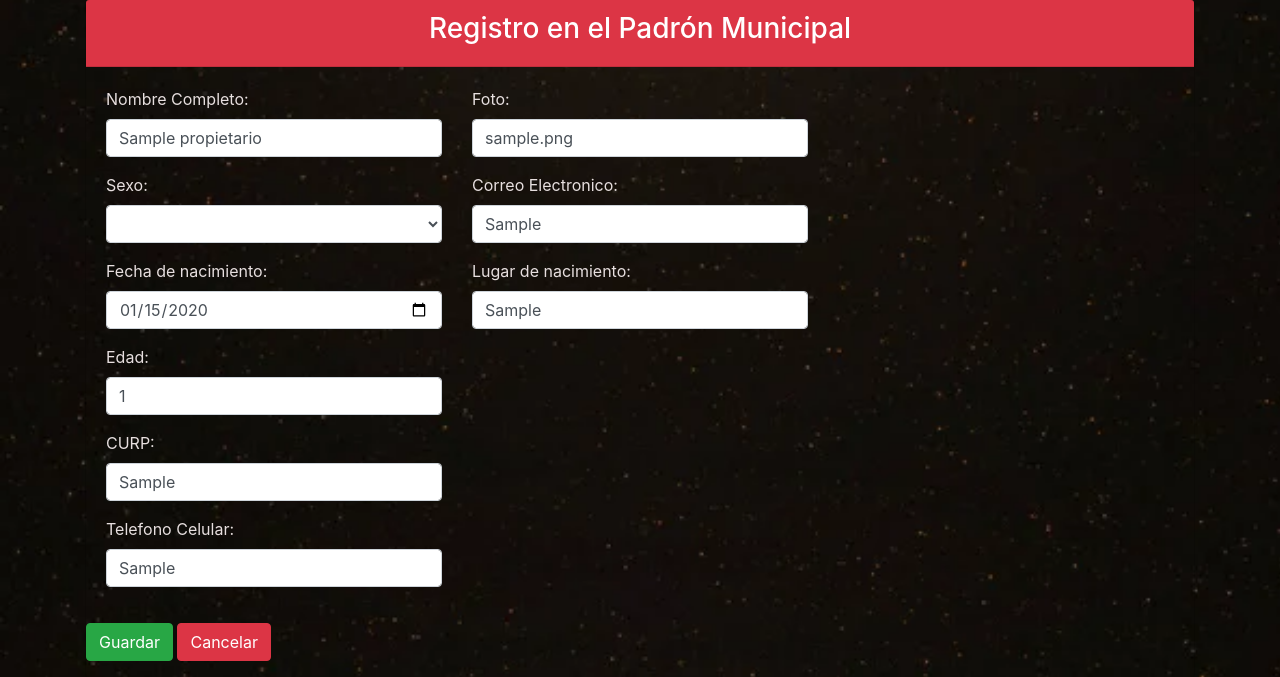
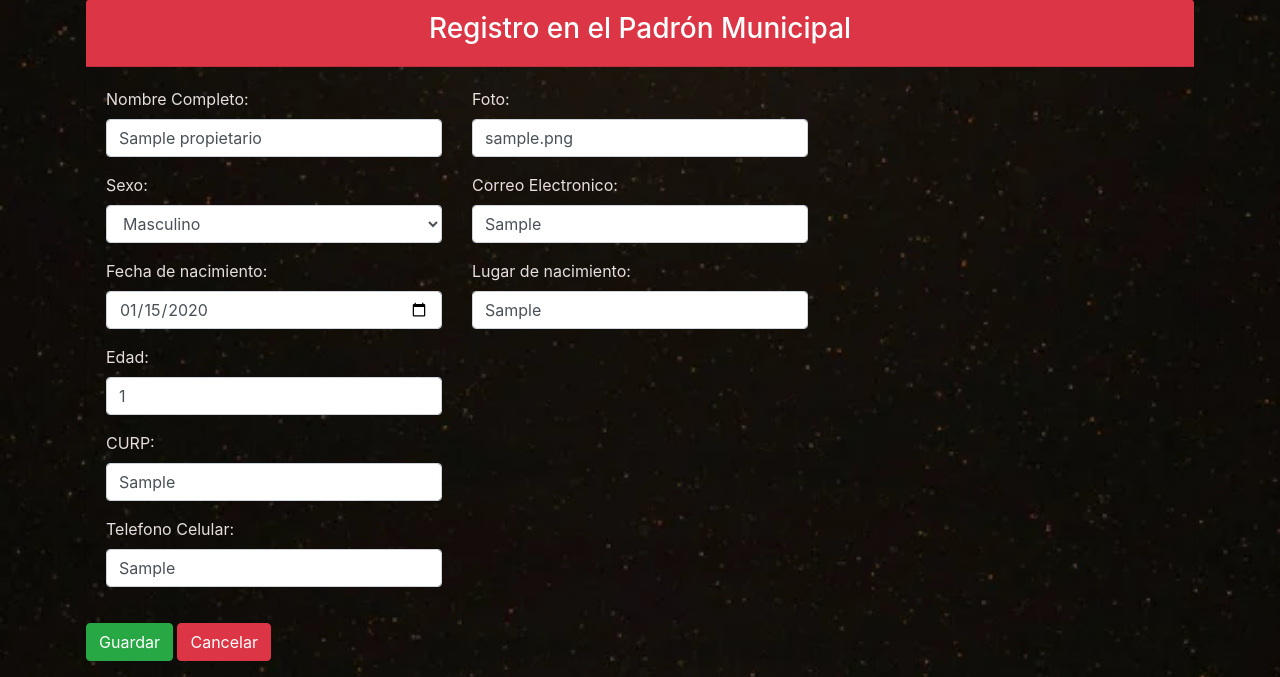
Before and after one commit to Carlosmau11/panteon_municipal_lerdo, a PHP site: page /actualizar_propietario.php?id_propietario=1 in a window 1280 px wide. Shown: the part 49-726 px from the top of the page. Run offline with PHP 8.4, Linux system fonts and the light colour scheme; tables that the repository leaves empty hold one stand-in row (values such as "Sample post"); lists and menus that the app fills with data are empty.

Commit message:
Se arregla bug de sexo

```diff
--- a/app/view/actualizar_propietario.php
+++ b/app/view/actualizar_propietario.php
@@ -54,7 +54,12 @@ $propietario = mysqli_fetch_assoc($resultado);
                             <div class="form-group">
                                 <label style="color: rgb(231, 223, 223);" for="sexo">Sexo:</label>
                                 <select class="form-control" id="sexo" name="sexo" required>
-                                    <option value="<?php echo $propietario ['sexo']; ?>"></option>
+                                    <option value="Masculino"
+                                        <?php if ($propietario['sexo'] == 'Masculino') echo 'selected'; ?>>Masculino
+                                    </option>
+                                    <option value="Femenino"
+                                        <?php if ($propietario['sexo'] == 'Femenino') echo 'selected'; ?>>Femenino
+                                    </option>
                                 </select>
                             </div>
 
```
